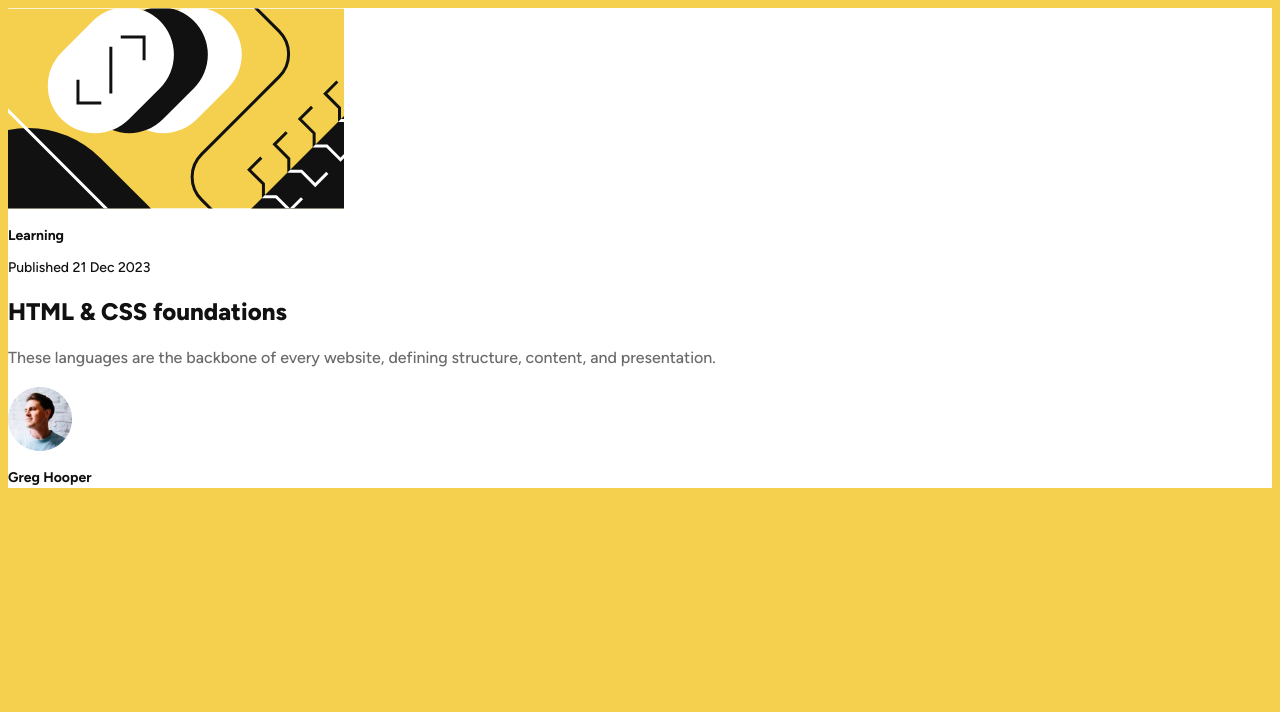
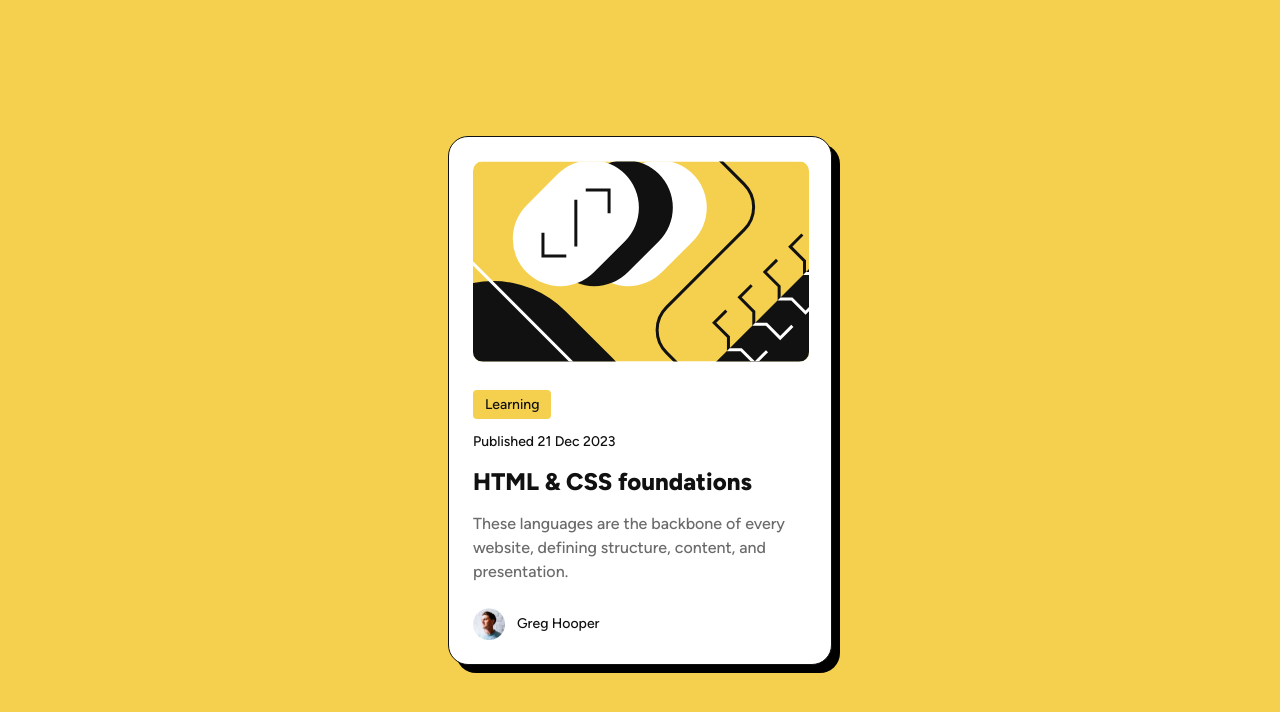
Before and after one commit to shaversj/blog-preview-card, a website built with webpack: page index.html in a window 1280 px wide. Built offline with nearby package versions, Linux system fonts and the light colour scheme.

Commit message:
Update styling

```diff
--- a/css/style.css
+++ b/css/style.css
@@ -8,6 +8,15 @@
   text-rendering: optimizeLegibility;
   -webkit-font-smoothing: antialiased;
   -moz-osx-font-smoothing: grayscale;
+
+  *,
+  ::after,
+  ::before,
+  ::backdrop,
+  ::file-selector-button {
+    margin: 0;
+    padding: 0;
+  }
 }
 
 html {
@@ -17,39 +26,85 @@ html {
 body {
   font-family: Figtree, sans-serif;
   background-color: #F4D04E;
+  margin: 0;
 }
 
-.card {
-  background-color: white;
+h1, p {
+  padding-top: 12px;
+}
+
+h1, h2, p, span {
+  line-height: 150%;
+  letter-spacing: 0;
+  color: #111111;
 }
 
 h1 {
   font-size: 1.5rem;
   font-weight: 800;
-  line-height: 150%;
-  letter-spacing: 0;
-  color: #111111;
-}
-
-p {
-  font-size: 1rem;
-  font-weight: 500;
-  line-height: 150%;
-  letter-spacing: 0;
-  color: #6B6B6B;
 }
 
 h2 {
   font-size: 0.875rem;
-  line-height: 150%;
-  letter-spacing: 0;
+  font-weight: 500;
+}
+
+.container {
+  display: flex;
+  justify-content: center;
+  align-items: center;
+  min-height: 100vh;
+}
+
+.card {
+  background-color: white;
+  border: 1px solid #111111;
+  box-shadow: 8px 8px 0px #000000;
+  border-radius: 20px;
+  padding: 1.5rem;
+  width: 384px;
+}
+
+.card-img {
+  border-radius: 10px;
+}
+
+.card-type-container {
+  background-color: #F4D04E;
+  width: fit-content;
+  border-radius: 4px;
+}
+
+.card-type-content {
+  padding: 4px 12px;
+}
+
+.card-date {
+  font-size: 0.875rem;
+  font-weight: 500;
   color: #111111;
 }
 
-span {
-  font-size: 0.875rem;
+.card-description {
+  font-size: 1rem;
   font-weight: 500;
-  line-height: 150%;
-  letter-spacing: 0;
-  color: #111111;
+  color: #6B6B6B;
 }
+
+.card-content {
+  margin-top: 24px;
+}
+
+
+
+.card-author {
+  margin-top: 24px;
+  display: flex;
+  align-items: center;
+  column-gap: 12px;
+
+  img {
+    width: 32px;
+    height: 32px;
+  }
+}
--- a/index.html
+++ b/index.html
@@ -4,7 +4,7 @@
 <head>
   <meta charset="utf-8">
   <meta name="viewport" content="width=device-width, initial-scale=1">
-  <title></title>
+  <title>Blog Preview Card</title>
   <link rel="stylesheet" href="css/style.css">
   <meta name="description" content="">
 
@@ -14,8 +14,7 @@
   <meta property="og:image" content="">
   <meta property="og:image:alt" content="">
 
-  <link rel="icon" href="/favicon.ico" sizes="any">
-  <link rel="icon" href="/icon.svg" type="image/svg+xml">
+  <link rel="icon" href="/favicon-32x32.png" sizes="any">
   <link rel="apple-touch-icon" href="icon.png">
 
   <link rel="manifest" href="site.webmanifest">
@@ -26,19 +25,21 @@
 <body>
 
   <!-- Add your site or application content here -->
-  <div>
+  <div class="container">
     <!-- Card -->
     <div class="card">
-      <img src="./img/illustration-article.svg" alt="Illustration Image">
-      <div>
-        <h2>Learning</h2>
+      <img class="card-img" src="./img/illustration-article.svg" alt="Illustration Image">
+      <div class="card-content">
+        <div class="card-type-container">
+          <h2 class="card-type-content">Learning</h2>
+        </div>
+        <p class="card-date">Published <time datetime="2023-12-21">21 Dec 2023</time></p>
+        <h1>HTML & CSS foundations</h1>
+        <p class="card-description">These languages are the backbone of every website, defining structure, content, and presentation.</p>
       </div>
-      <span>Published 21 Dec 2023</span>
-      <h1>HTML & CSS foundations</h1>
-      <p>These languages are the backbone of every website, defining structure, content, and presentation.</p>
 
-      <div>
-        <img src="./img/image-avatar.webp" alt="Avatar Image">
+      <div class="card-author">
+        <img class="card-author-img" src="./img/image-avatar.webp" alt="Avatar Image">
         <h2>Greg Hooper</h2>
       </div>
     </div>
```
Also changed, not shown: favicon-32x32.png (renamed from img/favicon-32x32.png).
